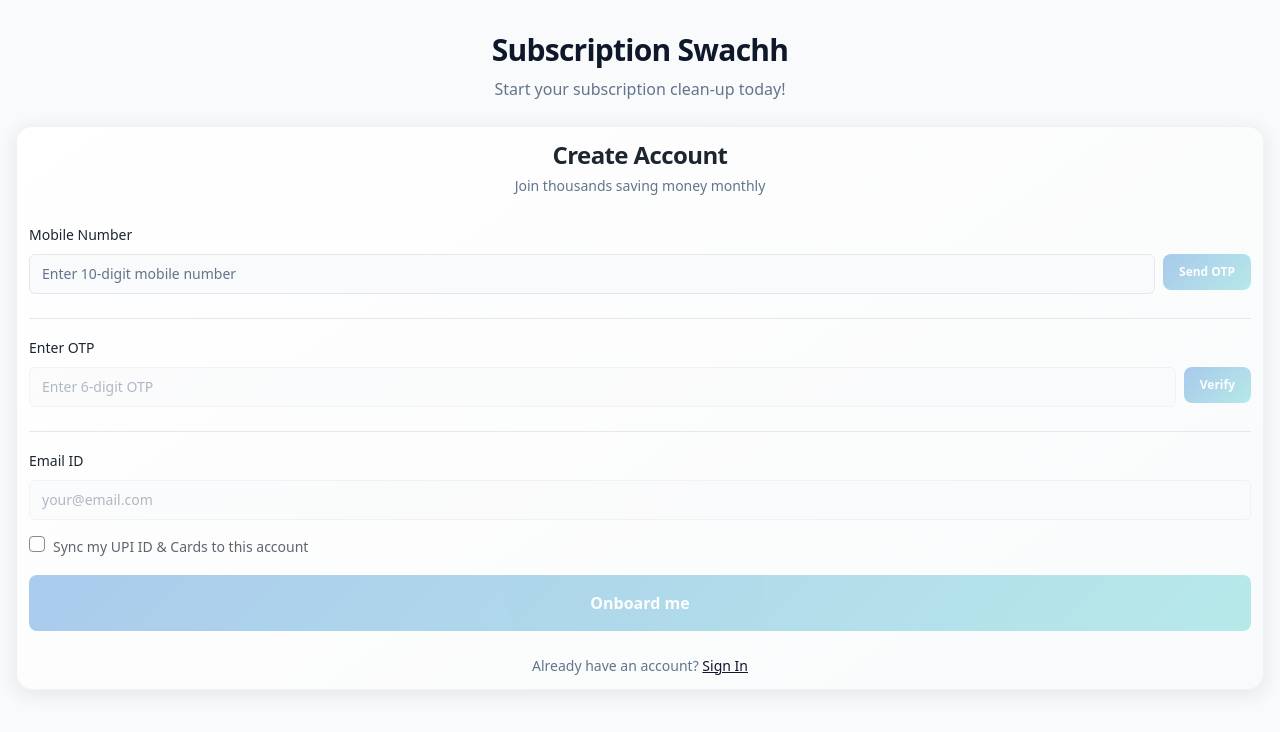
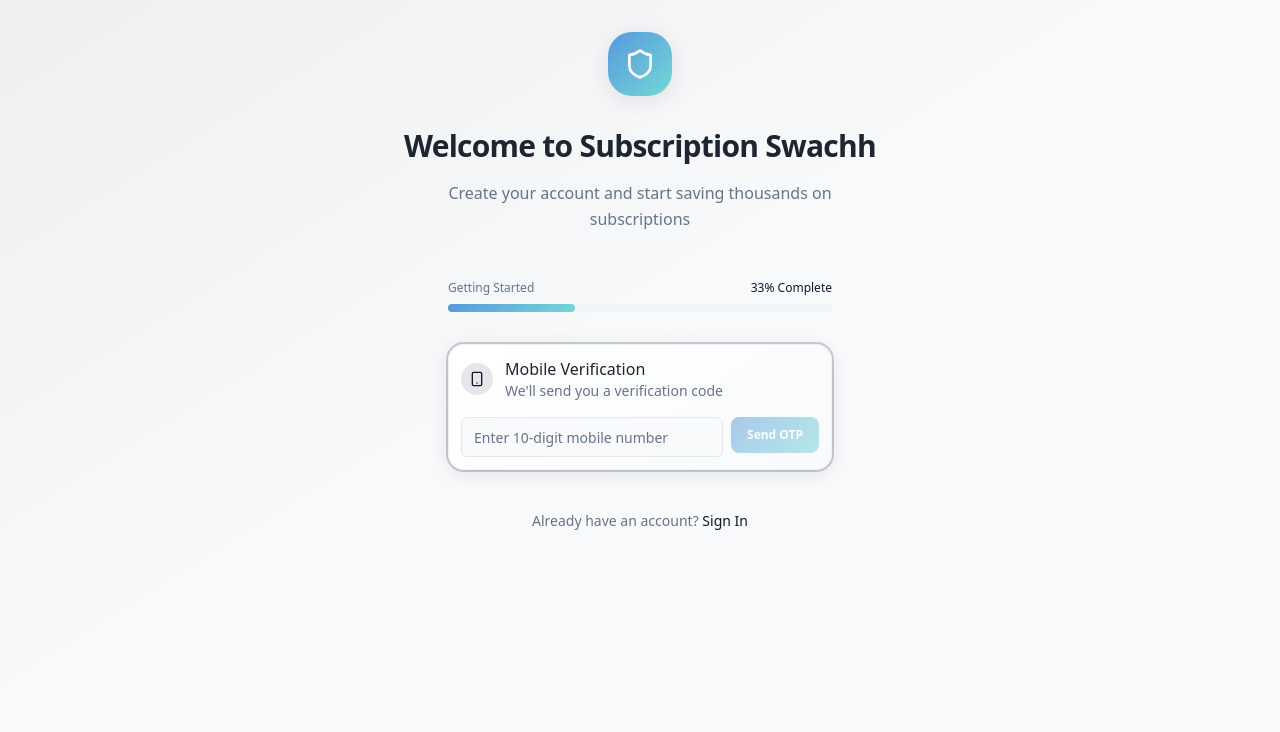
Before and after one commit to thenoseysmurf/sub-swachh-spark, a React (Vite) app: page /signup in a window 1280 px wide. Shown: the top 732 px of the page. Built offline with nearby package versions, Linux system fonts and the light colour scheme.

Commit message:
Refactor create account screen
Updated the create account screen to adhere to modern design principles, focusing on a clean, uncluttered, and aesthetically pleasing user interface. This includes improvements to layout, spacing, and overall visual appeal.

```diff
--- a/src/pages/Signup.tsx
+++ b/src/pages/Signup.tsx
@@ -6,6 +6,7 @@ import { Label } from "@/components/ui/label";
 import { Checkbox } from "@/components/ui/checkbox";
 import { useRouter } from "@/hooks/useRouter";
 import { WidgetCard } from "@/components/ui/widget-card";
+import { Check, Shield, Smartphone, Mail } from "lucide-react";
 export default function Signup() {
   const router = useRouter();
   const [formData, setFormData] = useState({
@@ -60,26 +61,54 @@ export default function Signup() {
     router.push("/dashboard");
   };
 
+  const getStepProgress = () => {
+    if (otpVerified) return 100;
+    if (otpSent) return 66;
+    return 33;
+  };
+
   return (
     <MobileLayout showBackButton={false}>
-      <div className="px-4 py-8 space-y-6">
+      <div className="min-h-screen bg-gradient-to-br from-primary/5 via-background to-accent/30 px-4 py-8">
         {/* Header */}
-        <div className="text-center space-y-2">
-          <h1 className="heading-xl text-primary">Subscription Swachh</h1>
-          <p className="body-lg text-muted-foreground">Start your subscription clean-up today!</p>
+        <div className="text-center space-y-4 mb-12">
+          <div className="inline-flex items-center justify-center w-16 h-16 rounded-2xl bg-gradient-primary shadow-card mb-4">
+            <Shield className="w-8 h-8 text-white" />
+          </div>
+          <h1 className="heading-xl text-foreground">Welcome to Subscription Swachh</h1>
+          <p className="body-lg text-muted-foreground max-w-sm mx-auto">Create your account and start saving thousands on subscriptions</p>
         </div>
 
-        {/* Form */}
-        <WidgetCard className="space-y-6">
-          <div className="text-center">
-            <h2 className="heading-lg">Create Account</h2>
-            <p className="body-sm text-muted-foreground mt-1">Join thousands saving money monthly</p>
+        {/* Progress Indicator */}
+        <div className="w-full max-w-sm mx-auto mb-8">
+          <div className="flex items-center justify-between text-xs text-muted-foreground mb-2">
+            <span>Getting Started</span>
+            <span className="text-primary font-medium">{getStepProgress()}% Complete</span>
+          </div>
+          <div className="w-full bg-muted rounded-full h-2">
+            <div
+              className="bg-gradient-primary h-2 rounded-full transition-all duration-500 ease-out"
+              style={{ width: `${getStepProgress()}%` }}
+            />
+          </div>
         </div>
 
-          {/* Mobile Number Section */}
-          <div className="space-y-4">
-            <div className="space-y-2">
-              <Label htmlFor="mobile">Mobile Number</Label>
+        {/* Form Container */}
+        <div className="max-w-sm mx-auto space-y-6">
+          {/* Step 1: Mobile Number */}
+          <WidgetCard className={`transition-all duration-300 ${!otpSent ? 'ring-2 ring-primary/20' : 'opacity-75'}`}>
+            <div className="flex items-center gap-3 mb-4">
+              <div className={`flex items-center justify-center w-8 h-8 rounded-full ${otpSent ? 'bg-success text-white' : 'bg-primary/10 text-primary'}`}>
+                {otpSent ? <Check className="w-4 h-4" /> : <Smartphone className="w-4 h-4" />}
+              </div>
+              <div>
+                <h3 className="font-medium text-foreground">Mobile Verification</h3>
+                <p className="text-sm text-muted-foreground">We'll send you a verification code</p>
+              </div>
+            </div>
+
+            <div className="space-y-3">
+              <Label htmlFor="mobile" className="sr-only">Mobile Number</Label>
               <div className="flex gap-2">
                 <Input
                   id="mobile"
@@ -90,60 +119,84 @@ export default function Signup() {
                     ...prev,
                     mobile: e.target.value
                   }))}
-                  className={errors.mobile ? "border-destructive" : ""}
+                  className={`${errors.mobile ? "border-destructive" : ""} flex-1`}
                   maxLength={10}
                   disabled={otpSent}
                 />
                 <Button
                   onClick={handleSendOTP}
-                  variant="primary"
+                  variant={otpSent ? "outline" : "primary"}
                   size="sm"
                   disabled={otpSent || !formData.mobile}
-                  className="whitespace-nowrap"
+                  className="whitespace-nowrap px-4"
                 >
-                  {otpSent ? "OTP Sent ✓" : "Send OTP"}
+                  {otpSent ? "Sent ✓" : "Send OTP"}
                 </Button>
               </div>
-              {errors.mobile && <p className="text-sm text-destructive">{errors.mobile}</p>}
+              {errors.mobile && <p className="text-sm text-destructive flex items-center gap-1">{errors.mobile}</p>}
+            </div>
+          </WidgetCard>
+
+          {/* Step 2: OTP Verification */}
+          {otpSent && (
+            <WidgetCard className={`transition-all duration-300 animate-slide-up ${!otpVerified ? 'ring-2 ring-primary/20' : 'opacity-75'}`}>
+              <div className="flex items-center gap-3 mb-4">
+                <div className={`flex items-center justify-center w-8 h-8 rounded-full ${otpVerified ? 'bg-success text-white' : 'bg-primary/10 text-primary'}`}>
+                  {otpVerified ? <Check className="w-4 h-4" /> : <Shield className="w-4 h-4" />}
+                </div>
+                <div>
+                  <h3 className="font-medium text-foreground">Enter Verification Code</h3>
+                  <p className="text-sm text-muted-foreground">Check your messages for the 6-digit code</p>
                 </div>
               </div>
 
-          {/* OTP Section */}
-          <div className="space-y-4 border-t pt-4">
-            <div className="space-y-2">
-              <Label htmlFor="otp">Enter OTP</Label>
+              <div className="space-y-3">
+                <Label htmlFor="otp" className="sr-only">OTP Code</Label>
                 <div className="flex gap-2">
                   <Input
                     id="otp"
                     type="text"
-                  placeholder="Enter 6-digit OTP"
+                    placeholder="Enter 6-digit code"
                     value={formData.otp}
                     onChange={e => setFormData(prev => ({
                       ...prev,
                       otp: e.target.value
                     }))}
-                  className={errors.otp ? "border-destructive" : ""}
+                    className={`${errors.otp ? "border-destructive" : ""} flex-1 text-center tracking-widest`}
                     maxLength={6}
                     disabled={otpVerified || !otpSent}
                   />
                   <Button
                     onClick={handleVerifyOTP}
-                  variant="primary"
+                    variant={otpVerified ? "outline" : "primary"}
                     size="sm"
                     disabled={otpVerified || !formData.otp || !otpSent}
-                  className="whitespace-nowrap"
+                    className="whitespace-nowrap px-4"
                   >
-                  {otpVerified ? "Verified ✓" : "Verify"}
+                    {otpVerified ? "Done ✓" : "Verify"}
                   </Button>
                 </div>
-              {errors.otp && <p className="text-sm text-destructive">{errors.otp}</p>}
+                {errors.otp && <p className="text-sm text-destructive flex items-center gap-1">{errors.otp}</p>}
+              </div>
+            </WidgetCard>
+          )}
+
+          {/* Step 3: Email & Final Setup */}
+          {otpVerified && (
+            <WidgetCard className="transition-all duration-300 animate-slide-up ring-2 ring-primary/20">
+              <div className="flex items-center gap-3 mb-6">
+                <div className="flex items-center justify-center w-8 h-8 rounded-full bg-primary/10 text-primary">
+                  <Mail className="w-4 h-4" />
+                </div>
+                <div>
+                  <h3 className="font-medium text-foreground">Complete Your Profile</h3>
+                  <p className="text-sm text-muted-foreground">Almost there! Just a few more details</p>
                 </div>
               </div>
 
-          {/* Email Section */}
-          <div className="space-y-4 border-t pt-4">
+              <div className="space-y-6">
                 <div className="space-y-2">
-              <Label htmlFor="email">Email ID</Label>
+                  <Label htmlFor="email" className="text-sm font-medium text-foreground">Email Address</Label>
                   <Input
                     id="email"
                     type="email"
@@ -159,8 +212,8 @@ export default function Signup() {
                   {errors.email && <p className="text-sm text-destructive">{errors.email}</p>}
                 </div>
 
-            <div className="space-y-3">
-              <div className="flex items-start space-x-2">
+                <div className="bg-muted/50 rounded-lg p-4 space-y-3">
+                  <div className="flex items-start gap-3">
                     <Checkbox
                       id="syncUpiCards"
                       checked={formData.syncUpiCards}
@@ -169,10 +222,16 @@ export default function Signup() {
                         syncUpiCards: !!checked
                       }))}
                       disabled={!otpVerified}
+                      className="mt-0.5"
                     />
-                <Label htmlFor="syncUpiCards" className="text-sm leading-relaxed">
-                  Sync my UPI ID & Cards to this account
+                    <div className="space-y-1">
+                      <Label htmlFor="syncUpiCards" className="text-sm font-medium leading-none">
+                        Sync Payment Methods
                       </Label>
+                      <p className="text-xs text-muted-foreground leading-relaxed">
+                        Automatically detect your UPI IDs and cards for faster subscription discovery
+                      </p>
+                    </div>
                   </div>
                 </div>
 
@@ -183,19 +242,26 @@ export default function Signup() {
                   size="lg"
                   disabled={!formData.email || !otpVerified}
                 >
-              Onboard me
+                  Create My Account
                 </Button>
               </div>
+            </WidgetCard>
+          )}
 
-          <div className="text-center">
+          {/* Sign In Link */}
+          <div className="text-center pt-4">
             <p className="body-sm text-muted-foreground">
               Already have an account?{" "}
-              <button type="button" onClick={() => router.push("/login")} className="text-primary font-medium underline">
+              <button
+                type="button"
+                onClick={() => router.push("/login")}
+                className="text-primary font-medium hover:underline transition-colors"
+              >
                 Sign In
               </button>
             </p>
           </div>
-        </WidgetCard>
+        </div>
       </div>
     </MobileLayout>
   );
```
Lines whose indentation alone changed are shown as unchanged.
